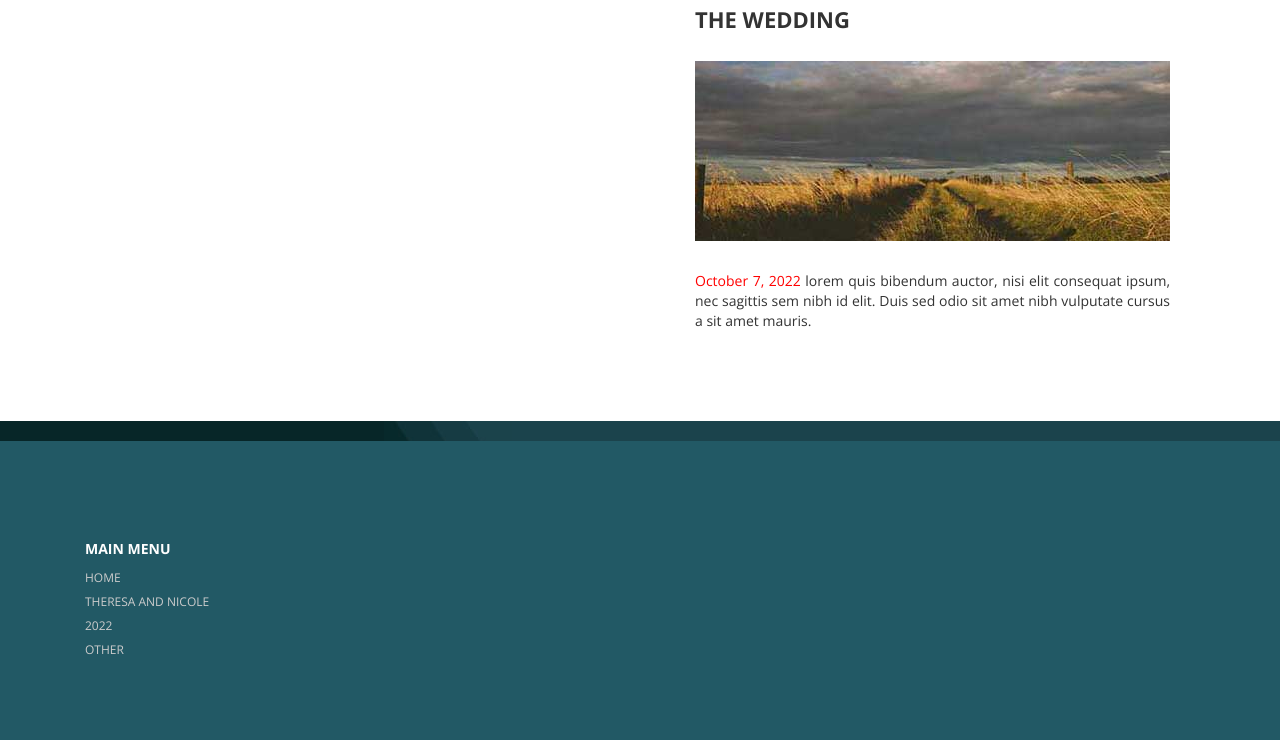
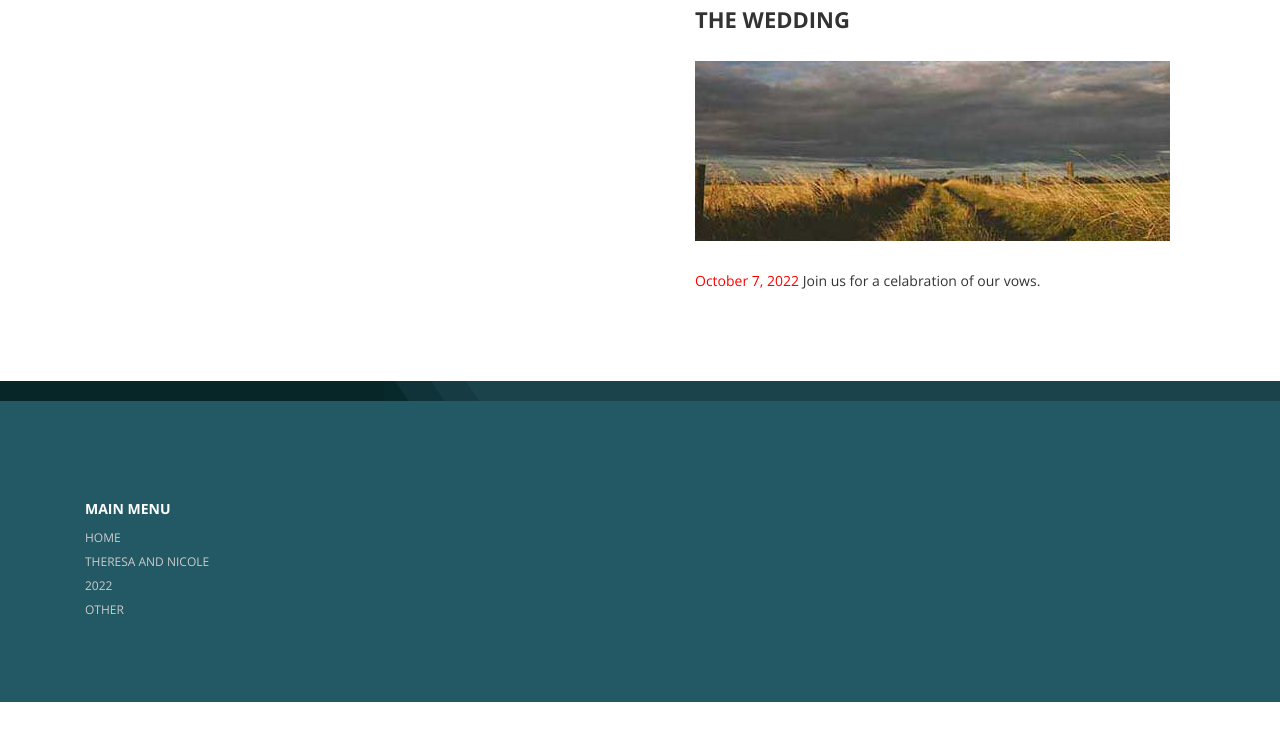
Before and after one commit to ranger9103/ranger9103.github.io, a plain HTML site: page about.html in a window 1280 px wide. Shown: the part 2342-3082 px from the top of the page. After the commit the page ends 3044 px from the top, so only its background shows below. Drawn offline with nearby package versions, Linux system fonts and the light colour scheme.

Commit message:
Update about.html

```diff
--- a/about.html
+++ b/about.html
@@ -125,7 +125,7 @@
                         <div class="recent-post-container">
                             <h3 class="text-uppercase recent-post-title margin-bottom-30"><span class="font-weight-700">The Wedding</span></h3>
                             <img src="img/16.jpg" alt="Image" class="img-responsive margin-bottom-30">
-                            <p class="justify-text"><span class="red-text">October 7, 2022</span> lorem quis bibendum auctor, nisi elit consequat ipsum, nec sagittis sem nibh id elit. Duis sed odio sit amet nibh vulputate cursus a sit amet mauris.</p>
+                            <p class="justify-text"><span class="red-text">October 7, 2022</span> Join us for a celabration of our vows.</p>
                         </div>
                     </div>
 
```
